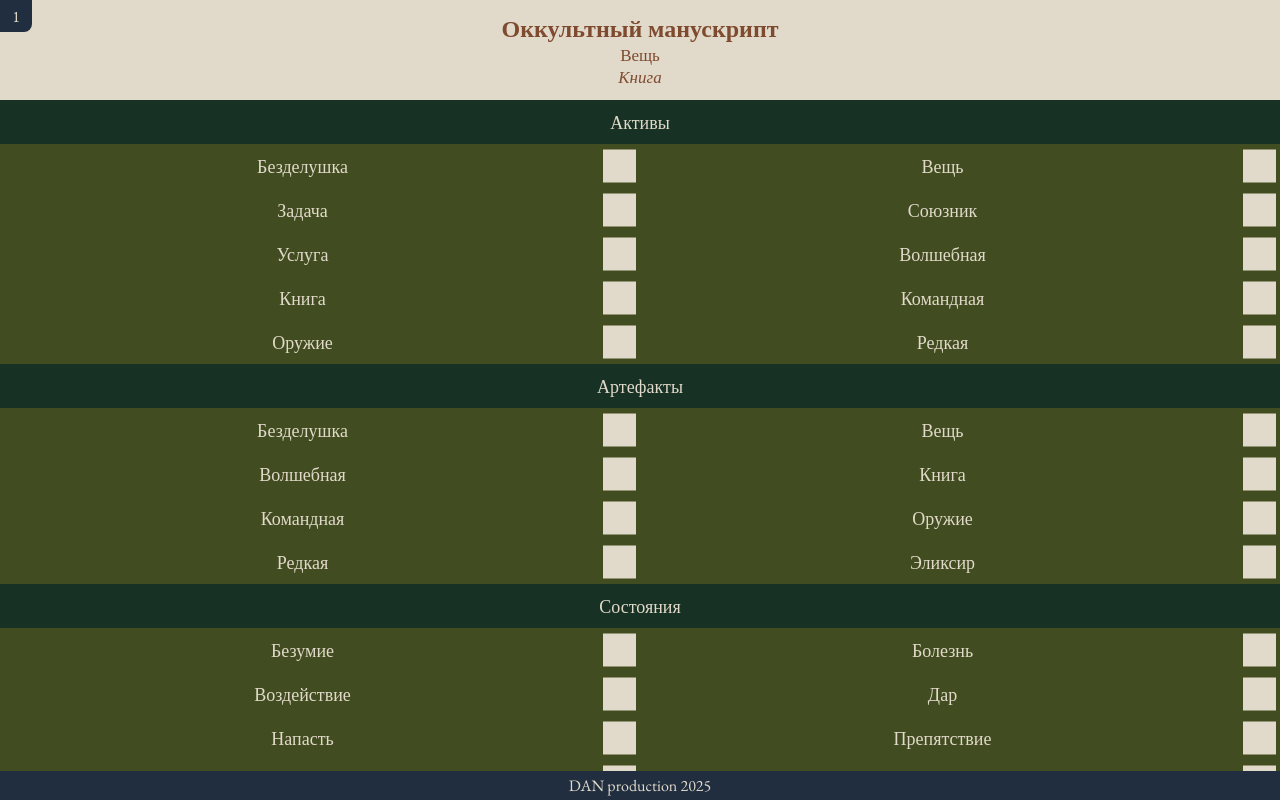
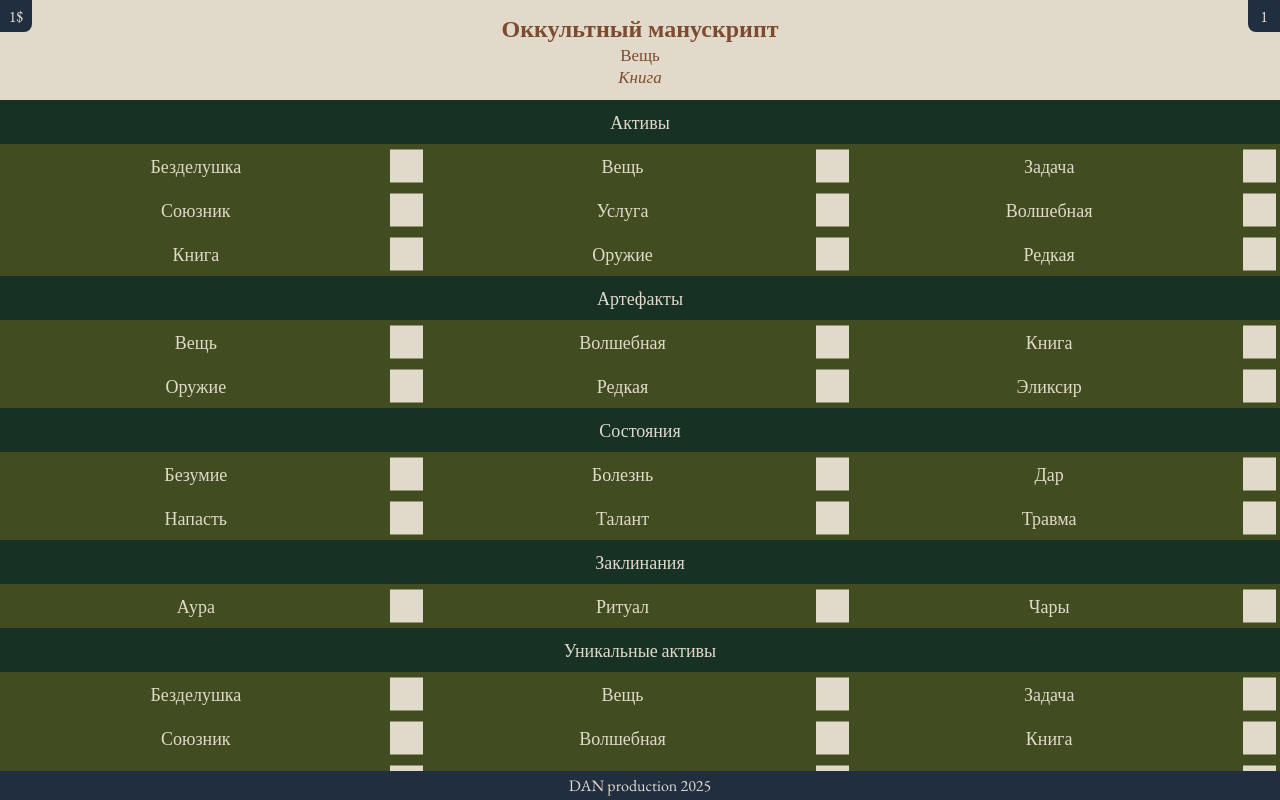
Before and after one commit to amgartseva/eldrich-horror, a React (Vite) app: page / in a window 1280 px wide. Both pictures are taken after a click on the button "Активы". Built offline with nearby package versions, Linux system fonts and the light colour scheme.

Commit message:
feat: added stop words, changed flex to grid

```diff
--- a/src/components/card/card.css
+++ b/src/components/card/card.css
@@ -20,17 +20,26 @@
     font-weight: 500;
 }
 
-.card__cost {
+.card__cost,
+.card__count {
     position: absolute;
     top: 0;
-    left: 0;
     width: 32px;
     height: 32px;
-    background-color: var(--color-card-cost);
     color: var(--text-light);
     display: flex;
     justify-content: center;
     align-items: center;
     font-size: 16px;
+    background-color: var(--color-card-badge);
+}
+
+.card__cost {
+    left: 0;
     border-bottom-right-radius: 8px;
 }
+
+.card__count {
+    right: 0;
+    border-bottom-left-radius: 8px;
+}
--- a/src/components/card/card.tsx
+++ b/src/components/card/card.tsx
@@ -19,11 +19,11 @@ export default function Card({ card }: CardProps) {
   return (
     <div className="card">
       {card.cost ?
-          (
-            <div className="card__cost">{card.cost}</div>
-          ) : ''
-        }
-
+        (
+          <div className="card__cost">{card.cost}$</div>
+        ) : ''
+      }
+      <div className="card__count">{card.count}</div>
       <h2 className="card__title">{card.name}</h2>
       <div className="card__details">
         <p className="card__type">
--- a/src/components/parameter-form/parameter-form.css
+++ b/src/components/parameter-form/parameter-form.css
@@ -18,13 +18,14 @@
 }
 
 .parameter-form__section {
-  display: flex;
-  flex-wrap: wrap;
+  /* display: flex;
+  flex-wrap: wrap; */
+  display: grid;
+  grid-template-columns: repeat(3, calc(100% / 3));
 }
 
 .parameter-form__item {
   flex-grow: 1;
-  min-width: 50%;
   position: relative; /* for label */
 }
 
--- a/src/components/parameter-form/parameter-form.tsx
+++ b/src/components/parameter-form/parameter-form.tsx
@@ -89,8 +89,12 @@ export default function ParameterForm({
     assets.forEach((asset) => {
       if (asset.modifiers && Array.isArray(asset.modifiers)) {
         asset.modifiers.forEach((modifier) => {
-          if (modifier && !stopModifiers.includes(modifier)) {
-            modifiers.add(modifier)
+          const normalizedModifier = modifier.trim()
+          if (
+            normalizedModifier &&
+            !stopModifiers.includes(normalizedModifier)
+          ) {
+            modifiers.add(normalizedModifier)
           }
         })
       }
--- a/src/main.tsx
+++ b/src/main.tsx
@@ -14,10 +14,21 @@ import './tokens.css'
 // Add words you want to exclude from being displayed as buttons
 const stopWordsConfig: Record<string, { types?: string[]; modifiers?: string[] }> = {
   'Состояния': {
+    types: ['Преследование', 'Соглашение', 'Воздействие', 'Препятствие'],
     modifiers: ['Обычное'],
   },
   'Заклинания': {
     modifiers: ['Командная'],
+  },
+  'Активы': {
+    modifiers: ['Командная'],
+  },
+  'Артефакты': {
+    types: ['Безделушка'],
+    modifiers: ['Командная'],
+  },
+  'Уникальные активы': {
+    modifiers: ['Оружие'],
   },
 }
 
--- a/src/tokens.css
+++ b/src/tokens.css
@@ -9,7 +9,7 @@
     --basalt: #212E40;
 
     --color-card: var(--sand);
-    --color-card-cost: var(--basalt);
+    --color-card-badge: var(--basalt);
     --color-app: var(--stone);
     --color-footer: var(--basalt);
 
```
Also changed, not shown: 1 other file (tests, documents, lock files or other folders).
